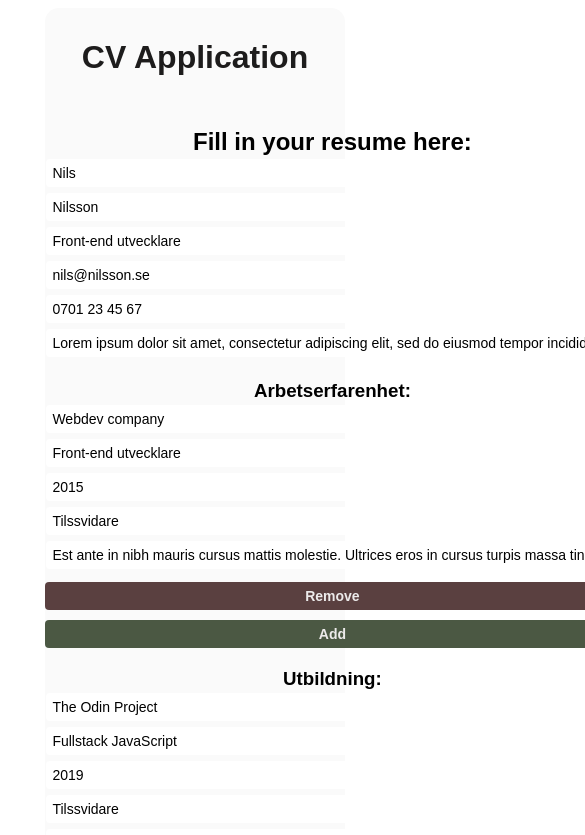
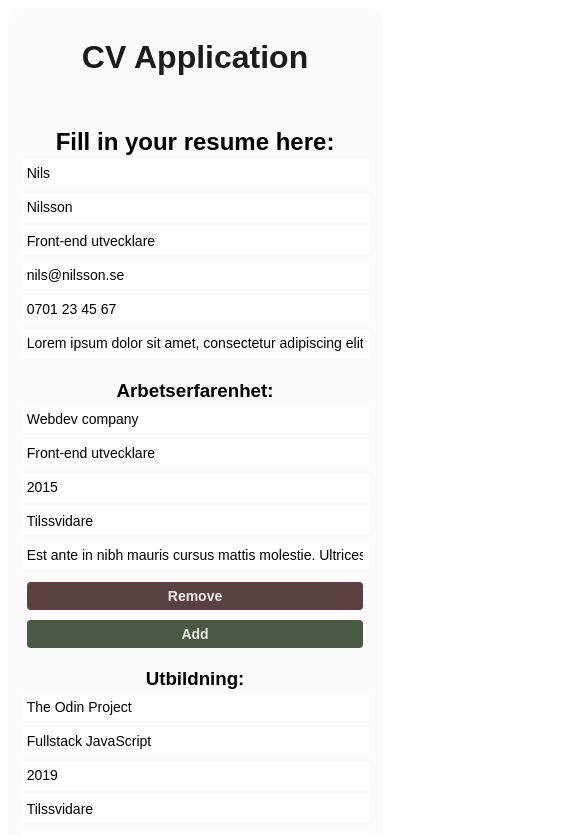
Before and after one commit to tobiasolsson/cv-application, a React (Create React App) app: page / in a window 390 px wide. Shown: the top 835 px of the page, 585 px wide, since content can reach past the window. Built offline with nearby package versions, Linux system fonts and the light colour scheme.

Commit message:
Add responsive CSS

```diff
--- a/public/index.html
+++ b/public/index.html
@@ -5,10 +5,7 @@
     <link rel="icon" href="%PUBLIC_URL%/favicon.ico" />
     <meta name="viewport" content="width=device-width, initial-scale=1" />
     <meta name="theme-color" content="#000000" />
-    <meta
-      name="description"
-      content="Web site created using create-react-app"
-    />
+    <meta name="description" content="Web site to create your own CV" />
     <link rel="apple-touch-icon" href="%PUBLIC_URL%/logo192.png" />
     <!--
       manifest.json provides metadata used when your web app is installed on a
@@ -24,7 +21,7 @@
       work correctly both with client-side routing and a non-root public URL.
       Learn how to configure a non-root public URL by running `npm run build`.
     -->
-    <title>React App</title>
+    <title>CV Applikation</title>
   </head>
   <body>
     <noscript>You need to enable JavaScript to run this app.</noscript>
--- a/src/App.js
+++ b/src/App.js
@@ -6,9 +6,7 @@ import { schoolObj, workObj, generalObj } from './boiler';
 
 import styles from './App.module.css';
 
-// TODO: Lägg till header och footer med text/länkar för att fylla ut topp och botten
-// TODO: Flytta preview till botten när skärmen minskar
-// TODO: Fina till mobile css
+// TODO: Fixa swenglish
 // TODO: Textarea på description inputs
 
 function App() {
@@ -33,6 +31,7 @@ function App() {
         <Cv general={general} work={work} education={education} />
       </div>
       <footer>
+        Tobias Olsson |{' '}
         <a
           href="https://github.com/tobiasolsson/cv-application"
           target="_blank"
--- a/src/App.module.css
+++ b/src/App.module.css
@@ -34,3 +34,12 @@ a {
 a:hover {
   text-decoration: underline;
 }
+
+@media screen and (max-width: 1450px) {
+  .content {
+    display: block;
+  }
+  .main {
+    width: 100%;
+  }
+}
--- a/src/components/editSection/Edit.module.css
+++ b/src/components/editSection/Edit.module.css
@@ -22,3 +22,12 @@
   font-weight: bold;
   font-size: 14px;
 }
+
+@media screen and (max-width: 1450px) {
+  .input {
+    width: 90%;
+  }
+  .remove {
+    width: 90%;
+  }
+}
--- a/src/components/editSection/form/Form.module.css
+++ b/src/components/editSection/form/Form.module.css
@@ -23,3 +23,12 @@
   margin: 0 auto;
   margin-top: 20px;
 }
+
+@media screen and (max-width: 1450px) {
+  .main {
+    width: 100%;
+  }
+  .add {
+    width: 90%;
+  }
+}
```
